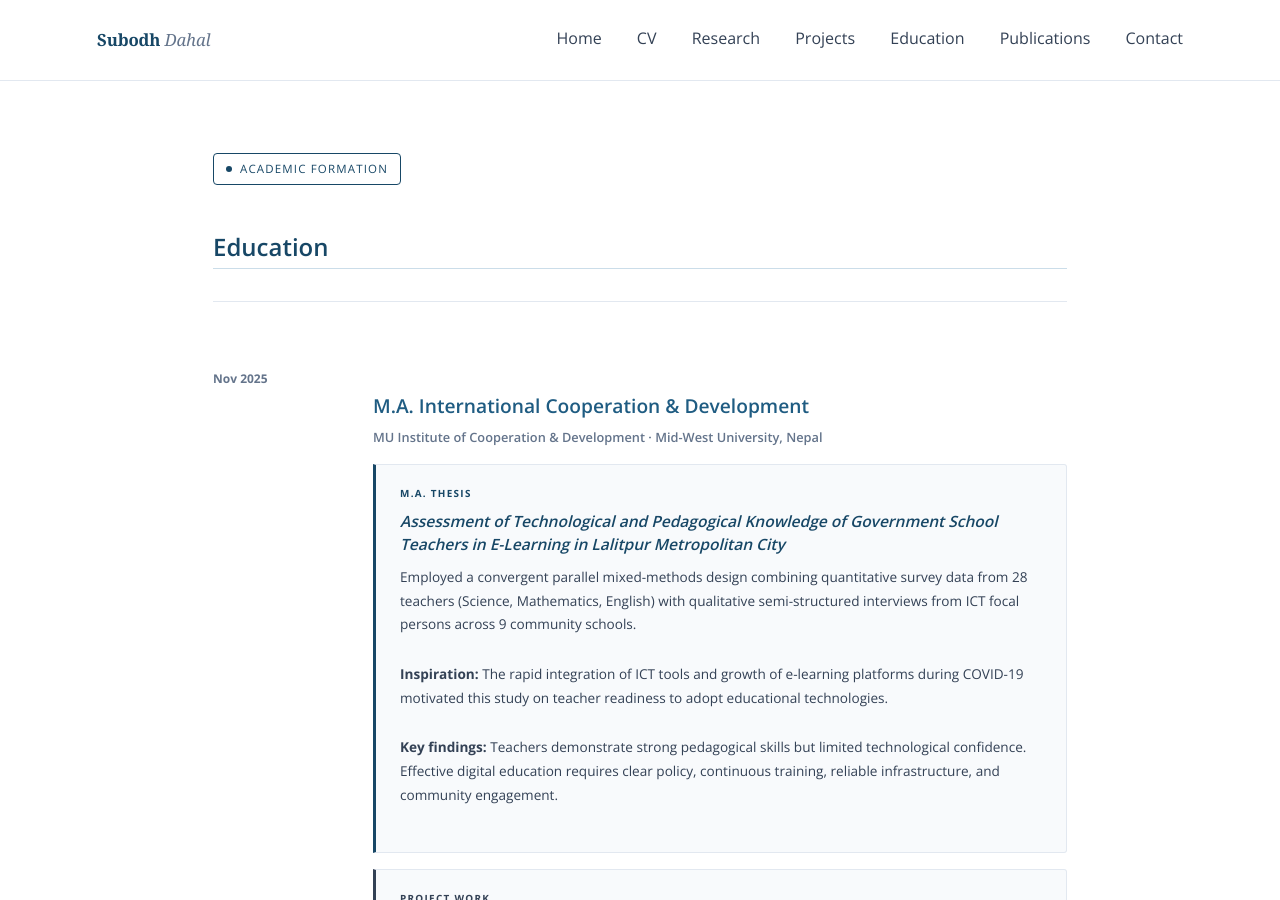
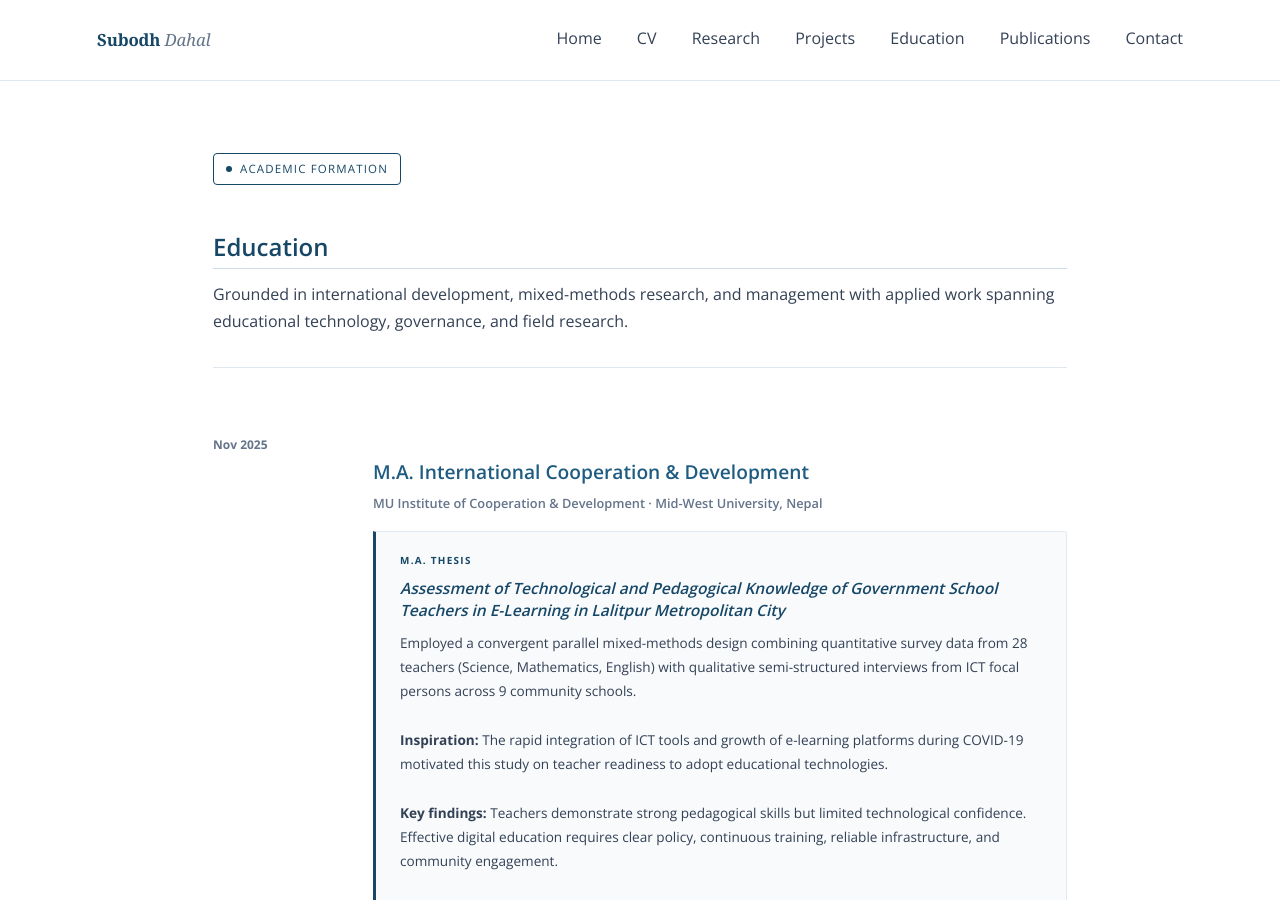
Before and after one commit to dahalsubodh/dahalsubodh.github.io, a Jekyll site: the page built from education.md, in a window 1280 px wide and 900 px high. Built offline with Jekyll 4.4.1, drawn with Linux system fonts in a browser that asks for light colours.

Commit message:
Update education.md

```diff
--- a/education.md
+++ b/education.md
@@ -8,6 +8,7 @@ layout: default
   Academic Formation
 </span>
 <h2 class="section-title">Education</h2>
+Grounded in international development, mixed-methods research, and management with applied work spanning educational technology, governance, and field research.
 <hr style="border:none; border-top:0.2px solid var(--color-border); margin: 2rem 0;">
 
 <!-- ================= M.A. ================= -->
@@ -36,7 +37,7 @@ layout: default
     </blockquote>
   </div>
 </div>
-<hr style="border:none; border-top:1px solid var(--color-border); margin: 2rem 0;">
+<hr style="border:none; border-top:0px solid var(--color-border); margin: 2rem 0;">
 
 <!-- ================= B.B.A. ================= -->
 <div class="edu-entry">
```
